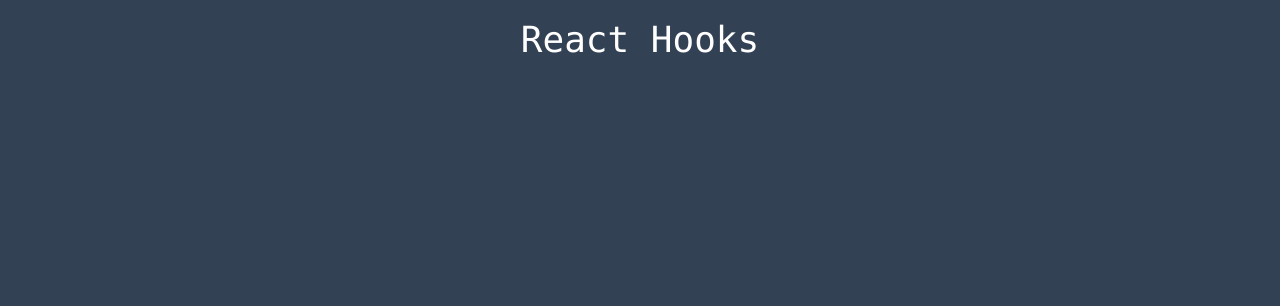
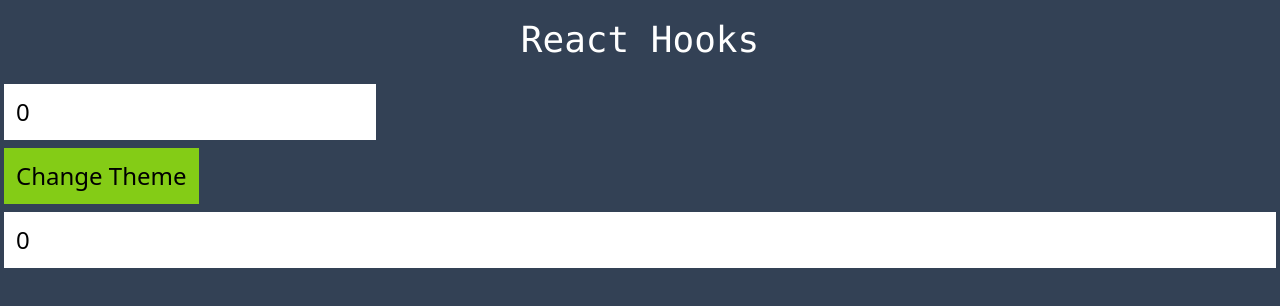
Before and after one commit to Benson306/react-hooks, a React (Create React App) app: page /useMemo in a window 1280 px wide. Shown: the top 306 px of the page. Built offline with nearby package versions, Linux system fonts and the light colour scheme.

Commit message:
useMemo Done

```diff
--- a/src/App.js
+++ b/src/App.js
@@ -3,6 +3,7 @@
 import UseReducerHook from "./components/UseReducerHook";
 import { createContext, useState } from 'react';
 import UseContextHook from "./components/UseContextHook";
+import UseMemoHook from "./components/UseMemoHook";
 
 export const LoginContext = createContext();
 
@@ -24,6 +25,11 @@
               <Route path='/useContext'>
                 <UseContextHook />
               </Route>
+
+              <Route path='/useMemo'>
+                <UseMemoHook />
+              </Route>
+
             </Switch>
           </Router>
       </LoginContext.Provider>
--- a/src/components/Dash.js
+++ b/src/components/Dash.js
@@ -6,6 +6,8 @@
         <br />
         <Link className="flex justify-center" to={'/useContext'}><button className="p-4 bg-slate-400 text-white rounded">Use Context</button></Link>
         <br />
+        <Link className="flex justify-center" to={'/useMemo'}><button className="p-4 bg-slate-400 text-white rounded">Use Memo</button></Link>
+        <br />
     </div> );
 }
 
--- /dev/null
+++ b/src/components/UseMemoHook.js
@@ -0,0 +1,35 @@
+import { useState, useMemo } from "react";
+
+function slowFunction(num){
+    console.log('Calling slow Function')
+    for(let i =0; i <= 1000000000; i++){}
+
+    return num * 2
+}
+
+const UseMemoHook = () =>{
+    const [number, setNumber] = useState(0);
+    const [dark, setDark] = useState(false);
+    const doubleNumber = useMemo(() => {
+        return slowFunction(number)
+    },[number])
+
+
+    const themeStyles = useMemo(()=>{
+        return {
+            backgroundColor: dark ? 'black' : 'white',
+            color: dark ? 'white' : 'black'
+        }
+    },[dark])
+    return (
+        <div>
+            <input type="number" className="p-3 m-1 text-2xl" value={number} onChange={ e =>setNumber(parseInt(e.target.value)) } />
+            <br />
+            <button className="p-3 m-1 bg-lime-500 text-2xl" onClick={()=> setDark(prevDark => !prevDark)}>Change Theme</button>
+            <br />
+            <div className="p-3 m-1 text-2xl" style={themeStyles}>{doubleNumber}</div>
+        </div>
+    )
+}
+
+export default UseMemoHook;
```
